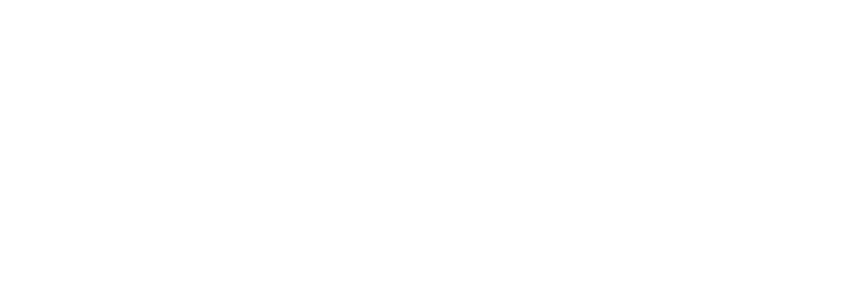
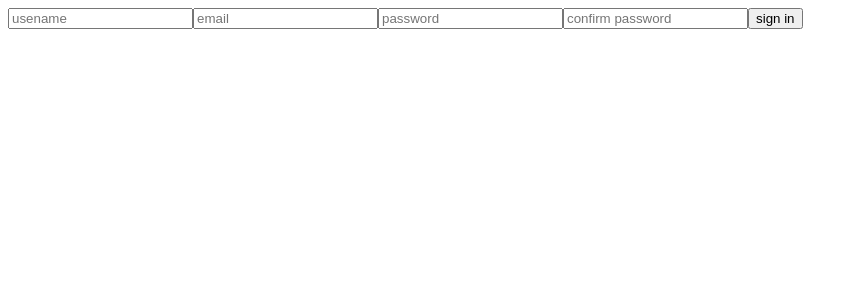
Before and after one commit to AxelRueG/alkemy-chalen, a React (Create React App) app in the folder frontend/: page /register in a window 1280 px wide. Before the commit this address had no page. Shown: the top 300 px of the page, without its empty margins (0-858 px from the left). Built offline with nearby package versions, Linux system fonts and the light colour scheme.

Commit message:
creating react routes

```diff
--- a/frontend/src/App.js
+++ b/frontend/src/App.js
@@ -1,20 +1,17 @@
 import { useContext, useEffect } from 'react'
 import service from './services/services'
-import {
-	BrowserRouter as Router,
-	Routes,
-	Route,
-	Navigate,
-} from 'react-router-dom'
+import { BrowserRouter as Router, Routes, Route } from 'react-router-dom'
 import { LoginForm } from './components/LoginForm'
 import { Home } from './components/Home'
 import { UserContext } from './contexts/UserContext'
+import { RegisterForm } from './components/RegisterForm'
+import { PublicRoutes } from './Routes/PublicRoutes'
+import { PrivateRoutes } from './Routes/PrivateRoutes'
 
 const App = () => {
 	const { user, setUser } = useContext(UserContext)
 
 	useEffect(() => {
-		console.log('me estoy ejecutando (soy el Effect)')
 		const userData = window.localStorage.getItem('userData')
 		if (userData) {
 			const userCredentials = JSON.parse(userData)
@@ -28,13 +25,29 @@
 			<Router>
 				<Routes>
 					<Route
+						path="/register"
+						element={
+							<PublicRoutes>
+								<RegisterForm />
+							</PublicRoutes>
+						}
+					/>
+					<Route
 						path="/login"
-						element={user ? <Navigate to="/" /> : <LoginForm />}
+						element={
+							<PublicRoutes>
+								<LoginForm />
+							</PublicRoutes>
+						}
 					/>
 					<Route
 						path="/"
 						user={user}
-						element={user ? <Home /> : <Navigate to="/login" />}
+						element={
+							<PrivateRoutes>
+								<Home />
+							</PrivateRoutes>
+						}
 					/>
 				</Routes>
 			</Router>
--- /dev/null
+++ b/frontend/src/Routes/PrivateRoutes.js
@@ -0,0 +1,10 @@
+import { useContext } from 'react'
+import { Navigate } from 'react-router-dom'
+import { UserContext } from '../contexts/UserContext'
+
+export const PrivateRoutes = ({ children }) => {
+	const { user } = useContext(UserContext)
+
+	if (!user) return <Navigate to="/login" />
+	return children
+}
--- /dev/null
+++ b/frontend/src/Routes/PublicRoutes.js
@@ -0,0 +1,10 @@
+import { useContext } from 'react'
+import { Navigate } from 'react-router-dom'
+import { UserContext } from '../contexts/UserContext'
+
+export const PublicRoutes = ({ children }) => {
+	const { user } = useContext(UserContext)
+
+	if (user) return <Navigate to="/" />
+	return children
+}
--- /dev/null
+++ b/frontend/src/components/RegisterForm.js
@@ -0,0 +1,76 @@
+import { useContext, useState } from 'react'
+import { useNavigate } from 'react-router-dom'
+import { UserContext } from '../contexts/UserContext'
+import service from '../services/services'
+
+export const RegisterForm = () => {
+	const { setUser } = useContext(UserContext)
+	const navigate = useNavigate()
+
+	const [username, setUsername] = useState('')
+	const [email, setEmail] = useState('')
+	const [password, setPassword] = useState('')
+	const [passwordConfirm, setPasswordConfirm] = useState('')
+	const [errorMessage, setErrorMessage] = useState(null)
+
+	const handleUsername = (event) => setUsername(event.target.value)
+	const handleEmail = (event) => setEmail(event.target.value)
+	const handlePassword = (event) => setPassword(event.target.value)
+	const handlePasswordConfirm = (event) =>
+		setPasswordConfirm(event.target.value)
+
+	const handleSubmit = async (event) => {
+		event.preventDefault()
+
+		if (password !== passwordConfirm) {
+			setErrorMessage('password dont match')
+			return
+		}
+
+		const responseStatus = await service.register({ username, password, email })
+
+		if (responseStatus !== 201) {
+			setErrorMessage('invalid fiels')
+			return
+		}
+
+		const user = await service.login(username, password)
+		setUser(user)
+		window.localStorage.setItem('userData', JSON.stringify(user))
+		service.setToken(user.token)
+		navigate('/')
+	}
+
+	return (
+		<>
+			{errorMessage && <p>{errorMessage}</p>}
+			<form>
+				<input
+					type="text"
+					value={username}
+					onChange={handleUsername}
+					placeholder="usename"
+				/>
+				<input
+					type="email"
+					value={email}
+					onChange={handleEmail}
+					placeholder="email"
+				/>
+				<input
+					type="password"
+					value={password}
+					onChange={handlePassword}
+					placeholder="password"
+				/>
+				<input
+					type="password"
+					value={passwordConfirm}
+					onChange={handlePasswordConfirm}
+					placeholder="confirm password"
+				/>
+				<button onClick={handleSubmit}>sign in</button>
+			</form>
+		</>
+	)
+}
--- a/frontend/src/services/services.js
+++ b/frontend/src/services/services.js
@@ -12,6 +12,16 @@
 		return responseUser.data
 	}
 
+	register = async (userRegisterData) => {
+		try {
+			const response = await axios.post(`${this.URL}/v1/user`, userRegisterData)
+			return response.status
+		} catch (error) {
+			console.log(error.message)
+			return null
+		}
+	}
+
 	setToken = (token) => (token = `Bearer ${token}`)
 }
 
```
